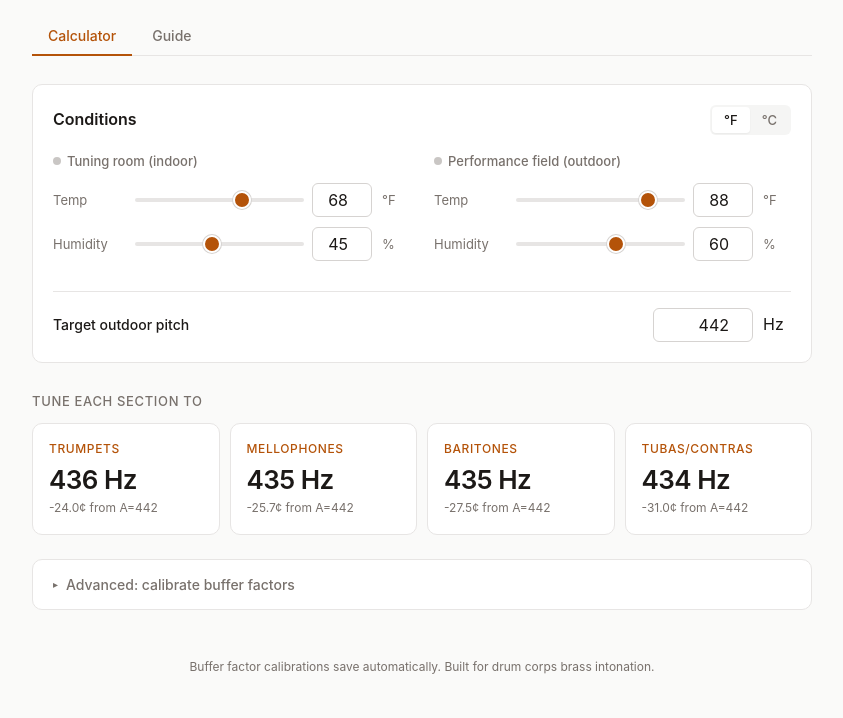
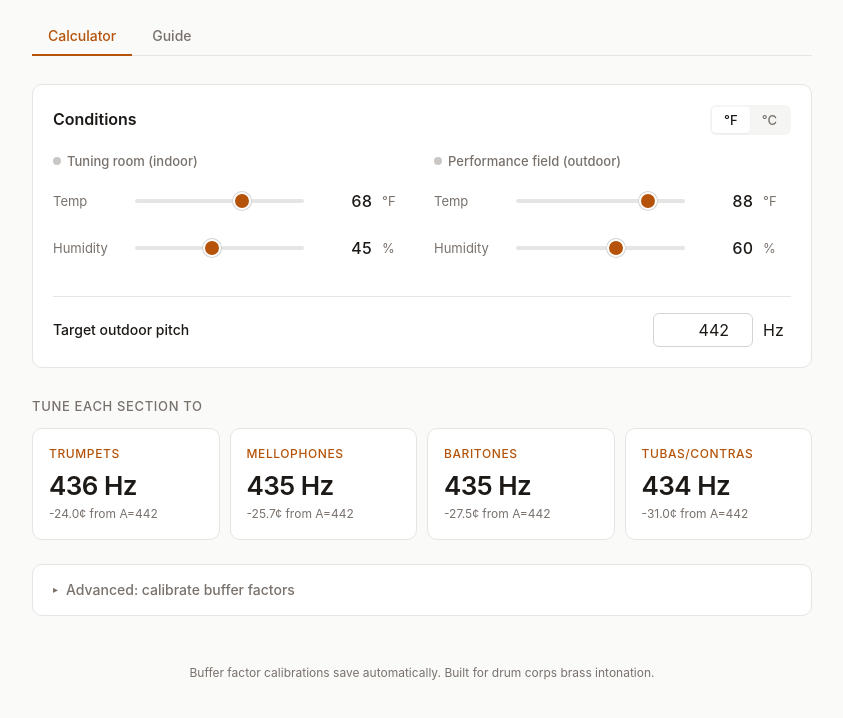
Before and after one commit to Teal-Ewer/tune, a plain HTML site: page index.html in a window 1280 px wide. Shown: the part 154-872 px from the top of the page, without its empty margins (218-1061 px from the left). Drawn offline with nearby package versions, Linux system fonts and the light colour scheme.

Commit message:
improvement: Remove number inputs

```diff
--- a/index.html
+++ b/index.html
@@ -235,7 +235,16 @@
 				grid-row: 1;
 				grid-column: 1;
 			}
-			.input-row input[type="number"] {
+			.value-display {
+				text-align: right;
+				font-size: 16px;
+				font-weight: 500;
+				color: var(--text);
+				padding: 6px 0;
+				font-variant-numeric: tabular-nums;
+			}
+			.input-row .value-display,
+			.buffer-row .value-display {
 				grid-row: 1;
 				grid-column: 2;
 			}
@@ -256,7 +265,7 @@
 				}
 				.input-row label,
 				.input-row input[type="range"],
-				.input-row input[type="number"],
+				.input-row .value-display,
 				.input-row .unit-label {
 					grid-row: auto;
 					grid-column: auto;
@@ -434,10 +443,6 @@
 				grid-row: 1;
 				grid-column: 1;
 			}
-			.buffer-row input[type="number"] {
-				grid-row: 1;
-				grid-column: 2;
-			}
 			.buffer-row input[type="range"] {
 				grid-row: 2;
 				grid-column: 1 / -1;
@@ -449,7 +454,7 @@
 				}
 				.buffer-row label,
 				.buffer-row input[type="range"],
-				.buffer-row input[type="number"] {
+				.buffer-row .value-display {
 					grid-row: auto;
 					grid-column: auto;
 				}
@@ -687,27 +692,24 @@
 							<div class="condition-group">
 								<h3>Tuning room (indoor)</h3>
 								<div class="input-row">
-									<label id="indoor-temp-label" for="indoor-temp-input"
+									<label id="indoor-temp-label" for="indoor-temp-slider"
 										>Temp</label
 									>
 									<input
 										type="range"
+										id="indoor-temp-slider"
 										x-model.number="indoorT"
 										:min="tempMin"
 										:max="tempMax"
 										aria-labelledby="indoor-temp-label"
 										aria-describedby="indoor-temp-unit"
 									/>
-									<input
-										type="number"
-										id="indoor-temp-input"
-										x-model.number="indoorT"
-										:min="tempMin"
-										:max="tempMax"
-										inputmode="numeric"
-										step="1"
+									<output
+										class="value-display"
+										for="indoor-temp-slider"
+										x-text="indoorT"
 										aria-describedby="indoor-temp-unit"
-									/>
+									></output>
 									<span
 										id="indoor-temp-unit"
 										class="unit-label"
@@ -715,27 +717,24 @@
 									></span>
 								</div>
 								<div class="input-row">
-									<label id="indoor-humidity-label" for="indoor-humidity-input"
+									<label id="indoor-humidity-label" for="indoor-humidity-slider"
 										>Humidity</label
 									>
 									<input
 										type="range"
+										id="indoor-humidity-slider"
 										x-model.number="indoorRH"
 										min="0"
 										max="100"
 										aria-labelledby="indoor-humidity-label"
 										aria-describedby="indoor-humidity-unit"
 									/>
-									<input
-										type="number"
-										id="indoor-humidity-input"
-										x-model.number="indoorRH"
-										min="0"
-										max="100"
-										inputmode="numeric"
-										step="1"
+									<output
+										class="value-display"
+										for="indoor-humidity-slider"
+										x-text="indoorRH"
 										aria-describedby="indoor-humidity-unit"
-									/>
+									></output>
 									<span id="indoor-humidity-unit" class="unit-label">%</span>
 								</div>
 							</div>
@@ -743,27 +742,24 @@
 							<div class="condition-group">
 								<h3>Performance field (outdoor)</h3>
 								<div class="input-row">
-									<label id="outdoor-temp-label" for="outdoor-temp-input"
+									<label id="outdoor-temp-label" for="outdoor-temp-slider"
 										>Temp</label
 									>
 									<input
 										type="range"
+										id="outdoor-temp-slider"
 										x-model.number="outdoorT"
 										:min="tempMin"
 										:max="tempMax"
 										aria-labelledby="outdoor-temp-label"
 										aria-describedby="outdoor-temp-unit"
 									/>
-									<input
-										type="number"
-										id="outdoor-temp-input"
-										x-model.number="outdoorT"
-										:min="tempMin"
-										:max="tempMax"
-										inputmode="numeric"
-										step="1"
+									<output
+										class="value-display"
+										for="outdoor-temp-slider"
+										x-text="outdoorT"
 										aria-describedby="outdoor-temp-unit"
-									/>
+									></output>
 									<span
 										id="outdoor-temp-unit"
 										class="unit-label"
@@ -773,27 +769,24 @@
 								<div class="input-row">
 									<label
 										id="outdoor-humidity-label"
-										for="outdoor-humidity-input"
+										for="outdoor-humidity-slider"
 										>Humidity</label
 									>
 									<input
 										type="range"
+										id="outdoor-humidity-slider"
 										x-model.number="outdoorRH"
 										min="0"
 										max="100"
 										aria-labelledby="outdoor-humidity-label"
 										aria-describedby="outdoor-humidity-unit"
 									/>
-									<input
-										type="number"
-										id="outdoor-humidity-input"
-										x-model.number="outdoorRH"
-										min="0"
-										max="100"
-										inputmode="numeric"
-										step="1"
+									<output
+										class="value-display"
+										for="outdoor-humidity-slider"
+										x-text="outdoorRH"
 										aria-describedby="outdoor-humidity-unit"
-									/>
+									></output>
 									<span id="outdoor-humidity-unit" class="unit-label">%</span>
 								</div>
 							</div>
@@ -846,27 +839,24 @@
 								<div class="buffer-row">
 									<label
 										:id="'buffer-' + section.key + '-label'"
-										:for="'buffer-' + section.key + '-input'"
+										:for="'buffer-' + section.key + '-slider'"
 										x-text="section.name"
 									></label>
 									<input
 										type="range"
+										:id="'buffer-' + section.key + '-slider'"
 										x-model.number="buffers[section.key]"
 										min="0.5"
 										max="1.0"
 										step="0.05"
 										:aria-labelledby="'buffer-' + section.key + '-label'"
 									/>
-									<input
-										type="number"
-										:id="'buffer-' + section.key + '-input'"
-										x-model.number="buffers[section.key]"
-										min="0.5"
-										max="1.0"
-										inputmode="decimal"
-										step="0.05"
+									<output
+										class="value-display"
+										:for="'buffer-' + section.key + '-slider'"
+										x-text="buffers[section.key].toFixed(2)"
 										:aria-labelledby="'buffer-' + section.key + '-label'"
-									/>
+									></output>
 								</div>
 							</template>
 							<button @click="resetBuffers()" class="reset-btn">
```
